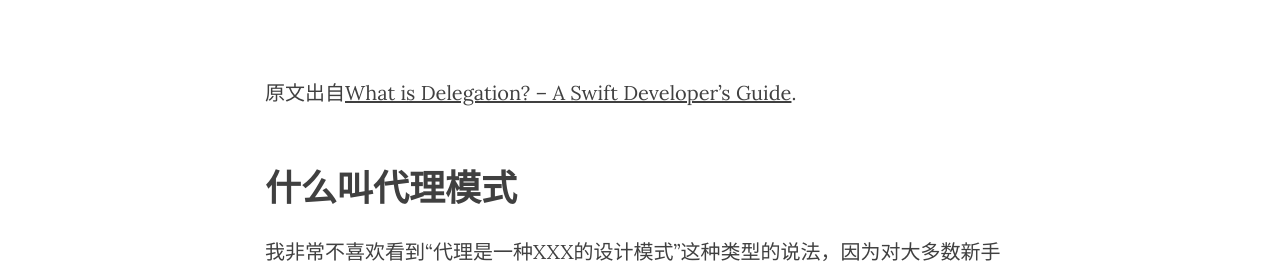
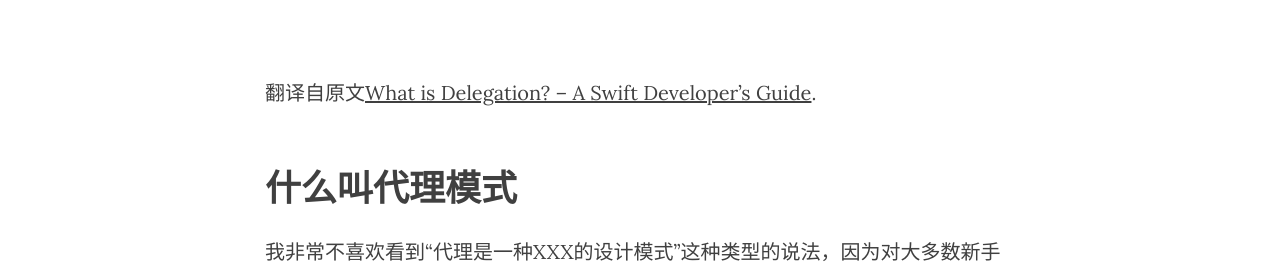
Before and after one commit to TabNab/sdq.github.io, a Jekyll site: the page built from _posts/2015-05-08-What-is-Delegation?–A-Swift-Developer’s-Guide.markdown, in a window 1280 px wide and 900 px high. Shown: the part 478-748 px from the top of the window. Built offline with Jekyll 4.4.1, drawn with Linux system fonts in a browser that asks for light colours; nearby versions of some CDN libraries.

Commit message:
edit my blog

```diff
--- a/_posts/2015-05-08-What-is-Delegation?–A-Swift-Developer’s-Guide.markdown
+++ b/_posts/2015-05-08-What-is-Delegation?–A-Swift-Developer’s-Guide.markdown
@@ -7,7 +7,7 @@ author:     "sdq"
 header-img: "img/post-bg-06.jpg"
 ---
 
-<p>原文出自<a href="http://www.andrewcbancroft.com/2015/03/26/what-is-delegation-a-swift-developers-guide/">What is Delegation? – A Swift Developer’s Guide</a>.</p>
+<p>翻译自原文<a href="http://www.andrewcbancroft.com/2015/03/26/what-is-delegation-a-swift-developers-guide/">What is Delegation? – A Swift Developer’s Guide</a>.</p>
 
 <h2 class="section-heading">什么叫代理模式</h2>
 
```
